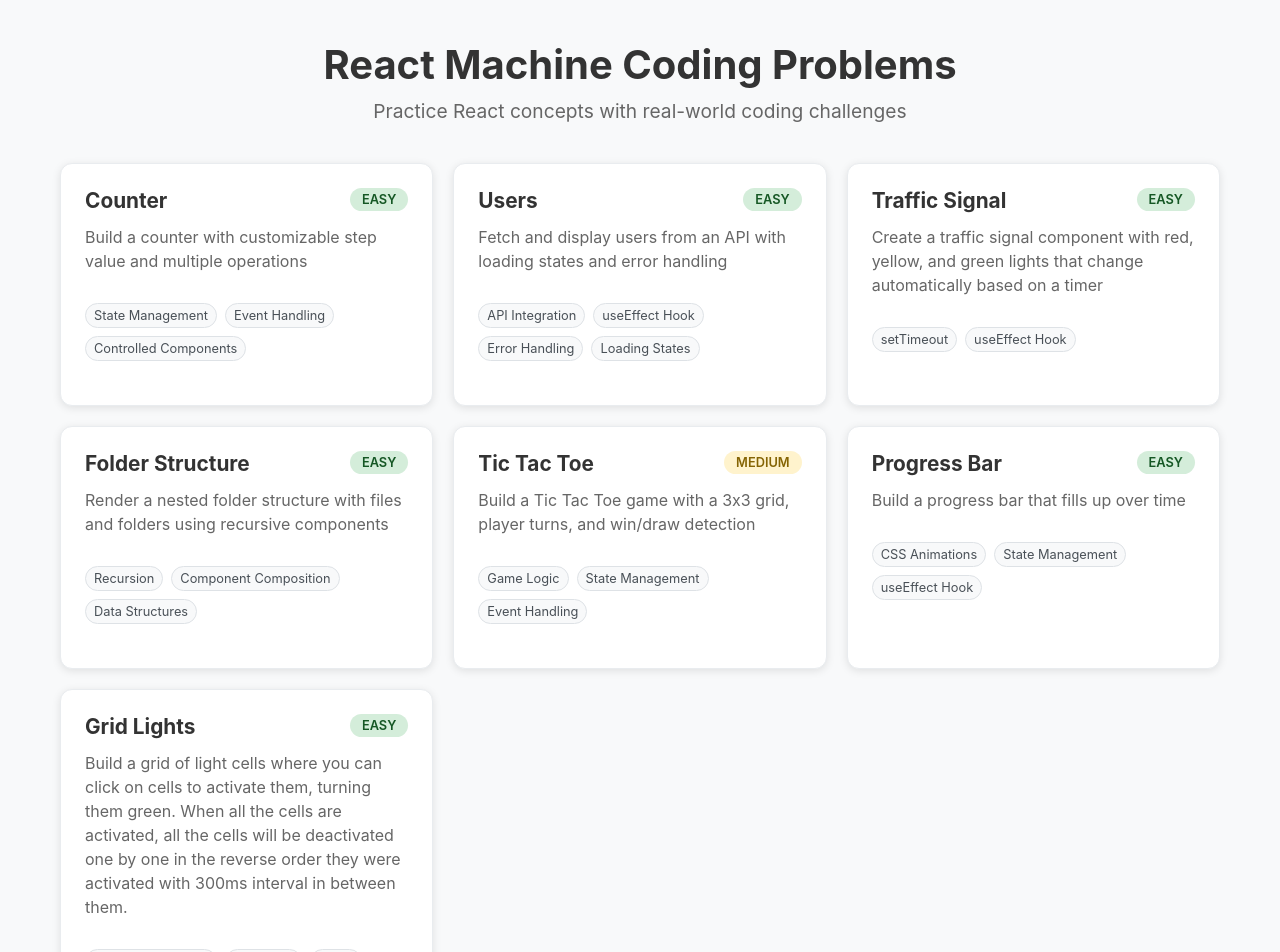
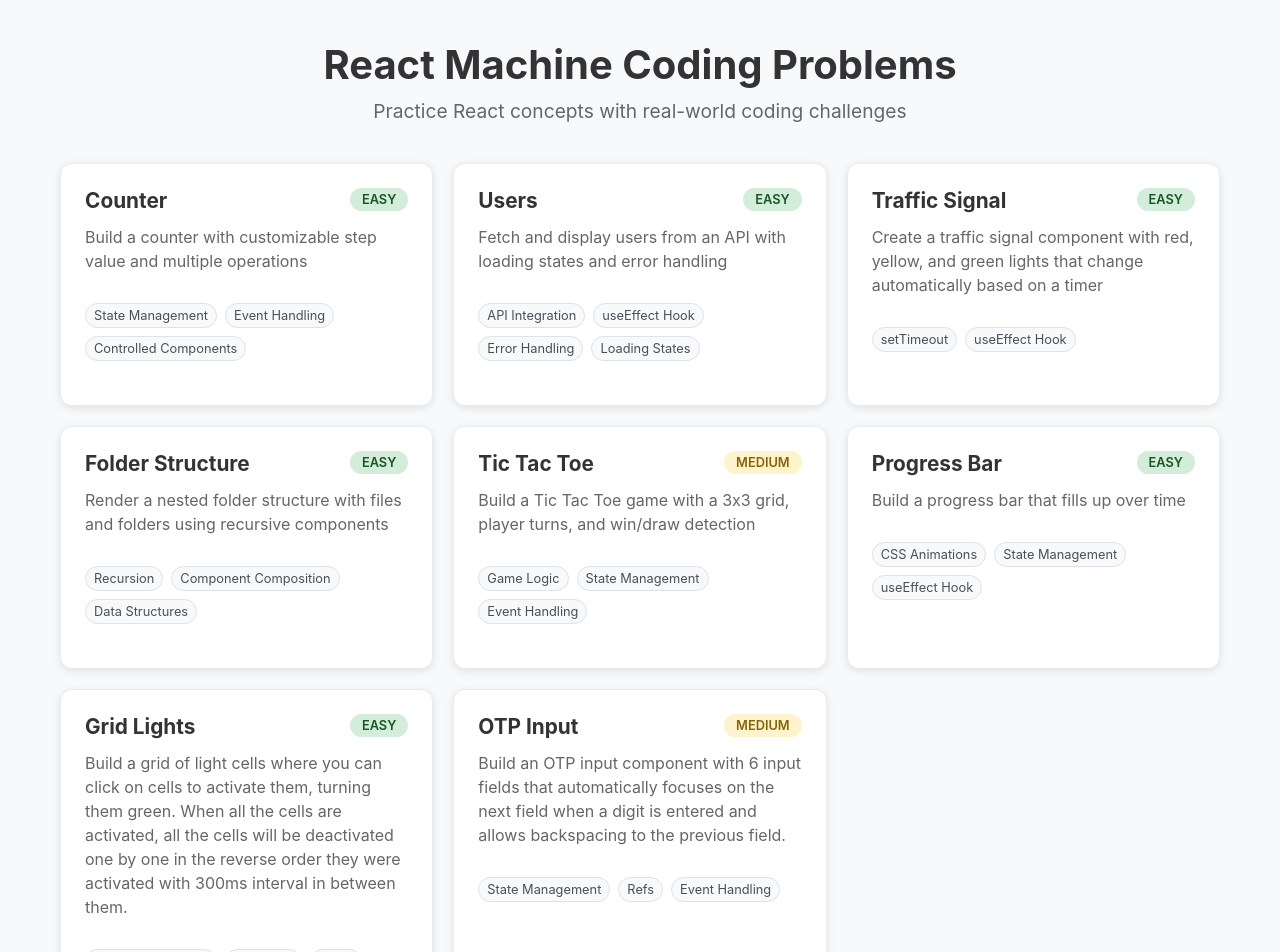
Before and after one commit to shubhmjain30/react-machine-coding, a React (Vite) app: page / in a window 1280 px wide. Shown: the top 952 px of the page. Built offline with nearby package versions, Linux system fonts and the light colour scheme.

Commit message:
Add OtpInput component and update problems configuration

```diff
--- /dev/null
+++ b/src/components/otp-input/OtpInput.jsx
@@ -0,0 +1,5 @@
+const OtpInput = () => {
+	return <div>OtpInput</div>;
+};
+
+export default OtpInput;
--- a/src/components/problemsConfig.ts
+++ b/src/components/problemsConfig.ts
@@ -1,6 +1,7 @@
 import CounterApp from "./counter-app/CounterApp";
 import FolderStructure from "./folder-structure/FolderStructure";
 import GridLights from "./grid-lights/GridLights";
+import OtpInput from "./otp-input/OtpInput";
 import ProgressBar from "./progress-bar/ProgressBar";
 import TicTacToe from "./tic-tac-toe/TicTacToe";
 import TrafficSignal from "./traffic-signal/TrafficSignal";
@@ -91,4 +92,14 @@ export const problems: Problem[] = [
 		topics: ["State Management", "2-D Array", "Stack"],
 		component: GridLights,
 	},
+	{
+		id: "otp-input",
+		dir: "otp-input",
+		title: "OTP Input",
+		description:
+			"Build an OTP input component with 6 input fields that automatically focuses on the next field when a digit is entered and allows backspacing to the previous field.",
+		difficulty: "Medium",
+		topics: ["State Management", "Refs", "Event Handling"],
+		component: OtpInput,
+	},
 ];
```
Also changed, not shown: src/components/otp-input/otp-input.css (added).
